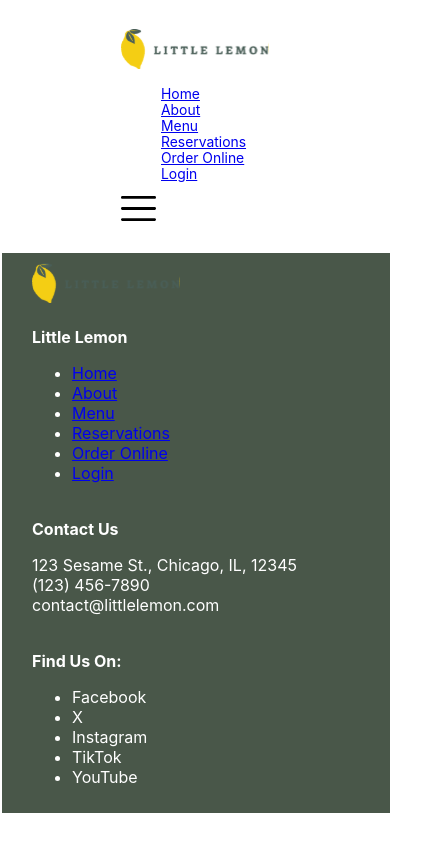
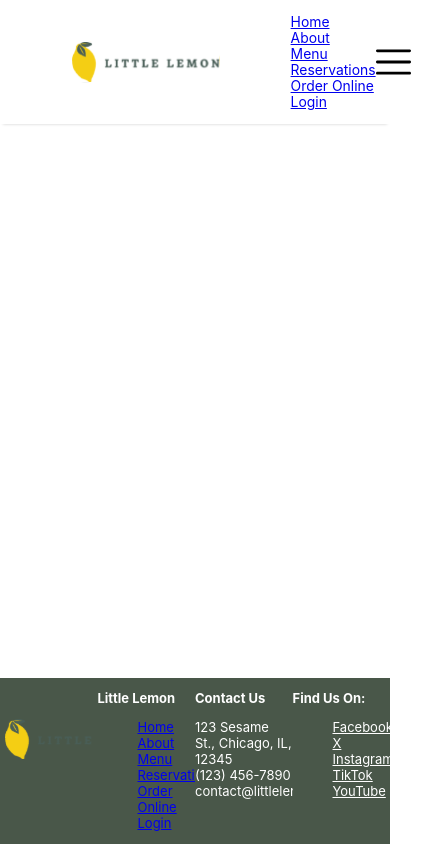
Before and after one commit to vgrinthal/LittleLemonCapstone, a React (Create React App) app: page / in a window 390 px wide. Shown: the whole page, 441 px wide, since content can reach past the window. Built offline with nearby package versions, Linux system fonts and the light colour scheme.

Commit message:
Continuing progress on header/nav bar

```diff
--- a/src/App.css
+++ b/src/App.css
@@ -15,13 +15,18 @@
 
 .Header {
   background-color: #ffffff;
-  min-height: 30vh;
+  min-height: 10vh;
+  width: 100%;
   display: flex;
   flex-direction: column;
-  align-items: center;
-  justify-content: center;
+  align-items: left;
+  justify-content: space-between;
   font-size: calc(10px + 1vmin);
   color: white;
+  top: 0;
+  left: 0;
+  background-color: white;
+  box-shadow: 0 3px 3px -3px rgba(0,0,0,.2);
 }
 
 .App-link {
@@ -37,44 +42,96 @@
   }
 }
 
+
 .nav-menu > ul {
+  display: flex;
+  flex-direction: column;
   text-decoration: none;
-  text-align: center;
+  align-content: center;
   font-family: "Markazi Text", serif;
-  list-style: none;
+  list-style-type: none;
+  color: white;
+  overflow-x: hidden;
+}
+
+#logo {
+  padding: 30px 10%;
+
+}
+
+#icon {
+  float: center;
+  padding-right: 10%;
+}
+
+#menu {
+  display: flex;
+  justify-content: space-between;
+  align-content: left;
+  font-size: calc(10px + 1vmin);
 }
 
 .nav-menu > ul > li > a:link {
   color: #495749;
-  text-decoration: none;
 }
 
 .footer-column > ul > li > a:link {
   color: white;
-  text-decoration: none;
 }
 
 ul > li > a:hover {
   color: #f4ce14;
-  text-decoration: none;
 }
 
 ul > li > a:visited {
   color: #9169a9;
-  text-decoration: none;
 }
 
 .Footer {
-  list-style-type: none;
   display: flex;
   flex-direction: column;
   width: 100%;
   margin: 0 auto;
+  bottom: 0;
+  position: absolute;
+  background-color: #495749;
+  font-size: small;
 }
 
 .footer-column {
   color: #ffffff;
+  float: left;
   background-color: #495749;
-  padding: 10px 30px;
-  margin-left: 2px;
+  justify-content: space-between;
+  width: 25%;
+  padding-top: 3%;
+  height: 10%;
+  list-style-type: none;
 }
+.footer-column > ul {
+  list-style-type: none;
+  text-align: left;
+}
+
+.footer-column > nav > ul {
+  list-style-type: none;
+  text-align: left;
+}
+@media screen and (max-width: 600px) {
+
+  .Header{
+    background-color: #ffffff;
+    min-height: 10vh;
+    display: flex;
+    flex-direction: column;
+    align-items: center;
+    justify-content: center;
+    font-size: calc(10px + 1vmin);
+    color: white;
+  }
+
+  .footer-column > img {
+    float: center;
+    padding:30% 5%;
+  }
+}
--- a/src/Header.js
+++ b/src/Header.js
@@ -7,17 +7,17 @@ export default function Header() {
             <meta name="description" content="Website for the Little Lemon restaraunt franchise based in Chicago, IL."></meta>
             <meta name="og:title" content="Little Lemon Restaraunt"></meta>
             <nav className="nav-menu">
-            <div>
-                <img src="/icons_assets/Logo.svg" alt="Little Lemon Logo" />
+            <div id="menu">
+                <img id="logo" src="/icons_assets/Logo.svg" alt="Little Lemon Logo" />
                 <ul>
-                    <li><NavLink to="/" className="home-link">Home</NavLink></li>
-                    <li><NavLink to="/#about" className="about-link">About</NavLink></li>
-                    <li><NavLink to="/menu" className="menu-link">Menu</NavLink></li>
-                    <li><NavLink to="/reservations" className="reservations-link">Reservations</NavLink></li>
-                    <li><NavLink to="/order-online" className="order-online-link">Order Online</NavLink></li>
-                    <li><NavLink to="/login" className="login-link">Login</NavLink></li>
+                    <li className="nav-link"><NavLink to="/" className="home-link">Home</NavLink></li>
+                    <li className="nav-link"><NavLink to="/#about" className="about-link">About</NavLink></li>
+                    <li className="nav-link"><NavLink to="/menu" className="menu-link">Menu</NavLink></li>
+                    <li className="nav-link"><NavLink to="/reservations" className="reservations-link">Reservations</NavLink></li>
+                    <li className="nav-link"><NavLink to="/order-online" className="order-online-link">Order Online</NavLink></li>
+                    <li className="nav-link"><NavLink to="/login" className="login-link">Login</NavLink></li>
                 </ul>
-                <img src="/icons_assets/hamburger.svg" alt="collapse-menu"/>
+                <img id="icon" src="/icons_assets/hamburger.svg" alt="collapse-menu"/>
             </div>
             </nav>
         </header>
```
